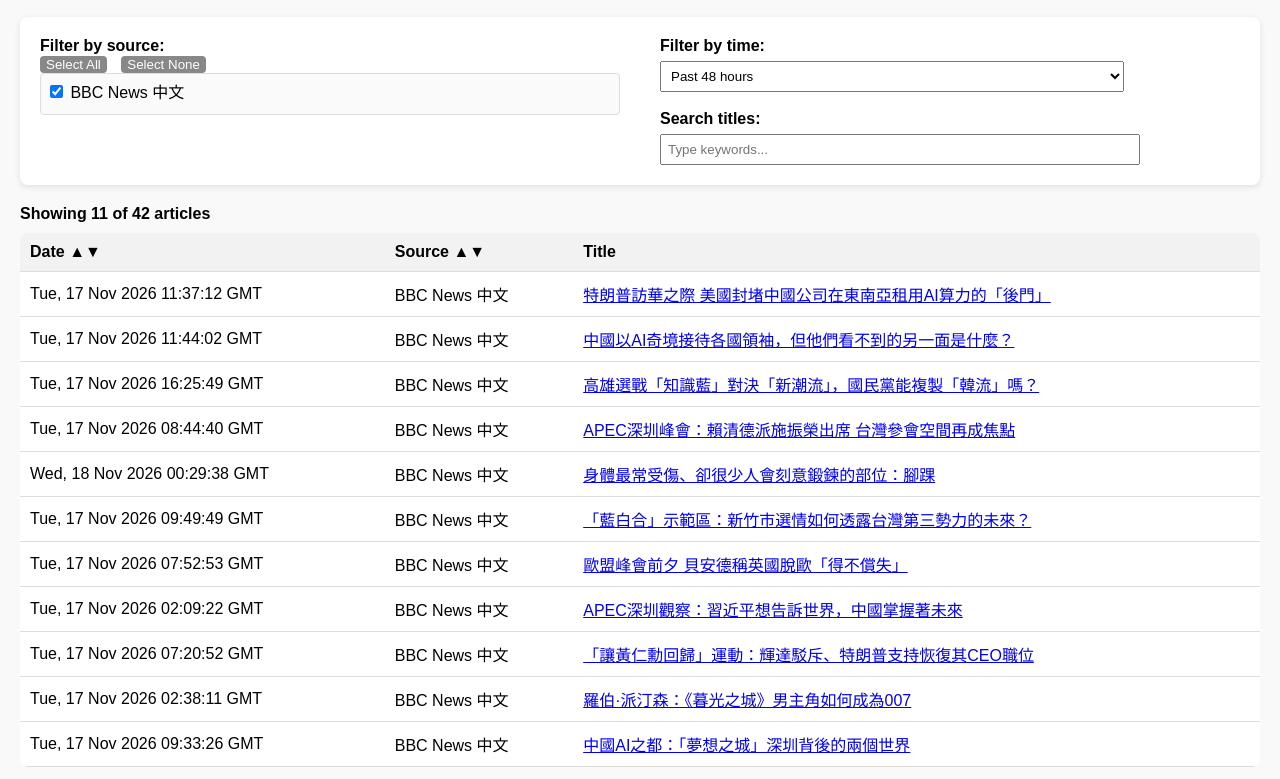
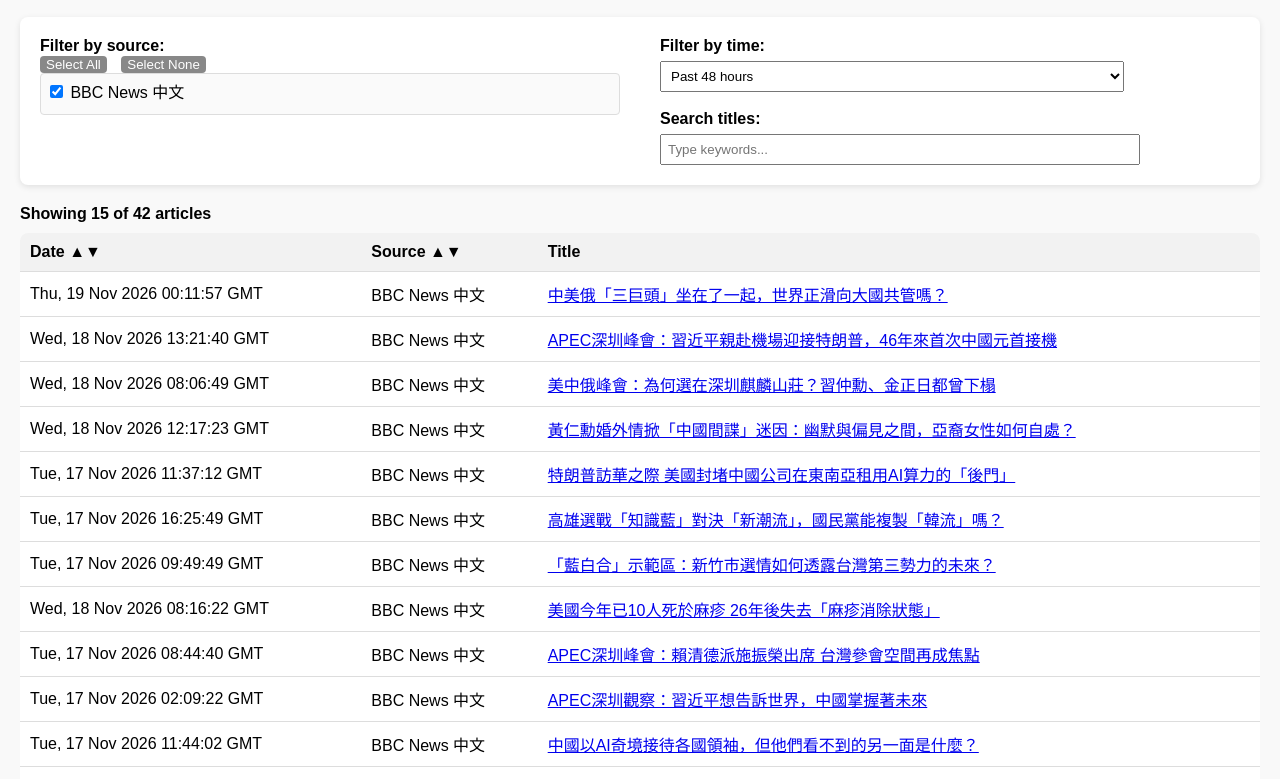
Before and after one commit to Shelly-2025/Shelly_news_feed, a plain HTML site: page index.html in a window 1280 px wide. Shown: the part 79-858 px from the top of the page. Drawn offline with Linux system fonts and the light colour scheme.

Commit message:
🔄 Auto-update news feed

```diff
--- a/index.html
+++ b/index.html
@@ -33,7 +33,7 @@
 <div class="header-bar">
   <div>
     <h1>My News Feed</h1>
-    <div class="generated-time">Page generated on 18 Nov 2026, 02:02 UTC</div>
+    <div class="generated-time">Page generated on 19 Nov 2026, 01:39 UTC</div>
   </div>
   <div class="header-links">
     <a href="config.html" target="_blank">Config</a>
@@ -80,26 +80,30 @@
 </tr>
 </thead>
 <tbody>
-<tr class="" data-source="ZlQ0EY7QUOI6q1I0nORGPyM2N9GiT0xbQ0lW9guu5NI" data-date="Tue, 17 Nov 2026 11:37:12 GMT" data-title="特朗普訪華之際 美國封堵中國公司在東南亞租用AI算力的「後門」">
+<tr class="" data-source="ZlQ0EY7QUOI6q1I0nORGPyM2N9GiT0xbQ0lW9guu5NI" data-date="Thu, 19 Nov 2026 00:11:57 GMT" data-title="中美俄「三巨頭」坐在了一起，世界正滑向大國共管嗎？">
+            <td>Thu, 19 Nov 2026 00:11:57 GMT</td>
+            <td>BBC News 中文</td>
+            <td><a href="https://www.bbc.com/zhongwen/articles/cvglr9r243x6o/trad?at_medium=RSS&at_campaign=rss" target="_blank">中美俄「三巨頭」坐在了一起，世界正滑向大國共管嗎？</a></td>
+        </tr><tr class="" data-source="ZlQ0EY7QUOI6q1I0nORGPyM2N9GiT0xbQ0lW9guu5NI" data-date="Wed, 18 Nov 2026 13:21:40 GMT" data-title="APEC深圳峰會：習近平親赴機場迎接特朗普，46年來首次中國元首接機">
+            <td>Wed, 18 Nov 2026 13:21:40 GMT</td>
+            <td>BBC News 中文</td>
+            <td><a href="https://www.bbc.com/zhongwen/articles/cjy5xkw9g1zpo/trad?at_medium=RSS&at_campaign=rss" target="_blank">APEC深圳峰會：習近平親赴機場迎接特朗普，46年來首次中國元首接機</a></td>
+        </tr><tr class="" data-source="ZlQ0EY7QUOI6q1I0nORGPyM2N9GiT0xbQ0lW9guu5NI" data-date="Wed, 18 Nov 2026 08:06:49 GMT" data-title="美中俄峰會：為何選在深圳麒麟山莊？習仲勳、金正日都曾下榻">
+            <td>Wed, 18 Nov 2026 08:06:49 GMT</td>
+            <td>BBC News 中文</td>
+            <td><a href="https://www.bbc.com/zhongwen/articles/cqn0dy4ppxp7o/trad?at_medium=RSS&at_campaign=rss" target="_blank">美中俄峰會：為何選在深圳麒麟山莊？習仲勳、金正日都曾下榻</a></td>
+        </tr><tr class="" data-source="ZlQ0EY7QUOI6q1I0nORGPyM2N9GiT0xbQ0lW9guu5NI" data-date="Wed, 18 Nov 2026 12:17:23 GMT" data-title="黃仁勳婚外情掀「中國間諜」迷因：幽默與偏見之間，亞裔女性如何自處？">
+            <td>Wed, 18 Nov 2026 12:17:23 GMT</td>
+            <td>BBC News 中文</td>
+            <td><a href="https://www.bbc.com/zhongwen/articles/cvze7n4gp5rro/trad?at_medium=RSS&at_campaign=rss" target="_blank">黃仁勳婚外情掀「中國間諜」迷因：幽默與偏見之間，亞裔女性如何自處？</a></td>
+        </tr><tr class="" data-source="ZlQ0EY7QUOI6q1I0nORGPyM2N9GiT0xbQ0lW9guu5NI" data-date="Tue, 17 Nov 2026 11:37:12 GMT" data-title="特朗普訪華之際 美國封堵中國公司在東南亞租用AI算力的「後門」">
             <td>Tue, 17 Nov 2026 11:37:12 GMT</td>
             <td>BBC News 中文</td>
             <td><a href="https://www.bbc.com/zhongwen/articles/cmpdwn010nyvo/trad?at_medium=RSS&at_campaign=rss" target="_blank">特朗普訪華之際 美國封堵中國公司在東南亞租用AI算力的「後門」</a></td>
-        </tr><tr class="" data-source="ZlQ0EY7QUOI6q1I0nORGPyM2N9GiT0xbQ0lW9guu5NI" data-date="Tue, 17 Nov 2026 11:44:02 GMT" data-title="中國以AI奇境接待各國領袖，但他們看不到的另一面是什麼？">
-            <td>Tue, 17 Nov 2026 11:44:02 GMT</td>
-            <td>BBC News 中文</td>
-            <td><a href="https://www.bbc.com/zhongwen/articles/crgj360lnqv6o/trad?at_medium=RSS&at_campaign=rss" target="_blank">中國以AI奇境接待各國領袖，但他們看不到的另一面是什麼？</a></td>
         </tr><tr class="" data-source="ZlQ0EY7QUOI6q1I0nORGPyM2N9GiT0xbQ0lW9guu5NI" data-date="Tue, 17 Nov 2026 16:25:49 GMT" data-title="高雄選戰「知識藍」對決「新潮流」，國民黨能複製「韓流」嗎？">
             <td>Tue, 17 Nov 2026 16:25:49 GMT</td>
             <td>BBC News 中文</td>
             <td><a href="https://www.bbc.com/zhongwen/articles/c6n4ex4y9837o/trad?at_medium=RSS&at_campaign=rss" target="_blank">高雄選戰「知識藍」對決「新潮流」，國民黨能複製「韓流」嗎？</a></td>
-        </tr><tr class="" data-source="ZlQ0EY7QUOI6q1I0nORGPyM2N9GiT0xbQ0lW9guu5NI" data-date="Tue, 17 Nov 2026 08:44:40 GMT" data-title="APEC深圳峰會：賴清德派施振榮出席 台灣參會空間再成焦點">
-            <td>Tue, 17 Nov 2026 08:44:40 GMT</td>
-            <td>BBC News 中文</td>
-            <td><a href="https://www.bbc.com/zhongwen/articles/ck5y1g89jnnxo/trad?at_medium=RSS&at_campaign=rss" target="_blank">APEC深圳峰會：賴清德派施振榮出席 台灣參會空間再成焦點</a></td>
-        </tr><tr class="" data-source="ZlQ0EY7QUOI6q1I0nORGPyM2N9GiT0xbQ0lW9guu5NI" data-date="Wed, 18 Nov 2026 00:29:38 GMT" data-title="身體最常受傷、卻很少人會刻意鍛鍊的部位：腳踝">
-            <td>Wed, 18 Nov 2026 00:29:38 GMT</td>
-            <td>BBC News 中文</td>
-            <td><a href="https://www.bbc.com/zhongwen/articles/cwj05r347d0lo/trad?at_medium=RSS&at_campaign=rss" target="_blank">身體最常受傷、卻很少人會刻意鍛鍊的部位：腳踝</a></td>
         </tr><tr class="" data-source="ZlQ0EY7QUOI6q1I0nORGPyM2N9GiT0xbQ0lW9guu5NI" data-date="Tue, 17 Nov 2026 09:49:49 GMT" data-title="「藍白合」示範區：新竹市選情如何透露台灣第三勢力的未來？">
             <td>Tue, 17 Nov 2026 09:49:49 GMT</td>
             <td>BBC News 中文</td>
@@ -108,30 +112,34 @@
             <td>Fri, 13 Nov 2026 10:39:06 GMT</td>
             <td>BBC News 中文</td>
             <td><a href="https://www.bbc.com/zhongwen/articles/c63egjkzqpz2o/trad?at_medium=RSS&at_campaign=rss" target="_blank">九合一前夕：台灣幾乎年年選舉，會引起「投票疲勞」嗎？</a></td>
+        </tr><tr class="" data-source="ZlQ0EY7QUOI6q1I0nORGPyM2N9GiT0xbQ0lW9guu5NI" data-date="Wed, 28 Oct 2026 02:45:08 GMT" data-title="「九合一」五大看點：「洋流」能否撼動台北？誰在卡位2028？">
+            <td>Wed, 28 Oct 2026 02:45:08 GMT</td>
+            <td>BBC News 中文</td>
+            <td><a href="https://www.bbc.com/zhongwen/articles/cm8xzrg40dq1o/trad?at_medium=RSS&at_campaign=rss" target="_blank">「九合一」五大看點：「洋流」能否撼動台北？誰在卡位2028？</a></td>
+        </tr><tr class="" data-source="ZlQ0EY7QUOI6q1I0nORGPyM2N9GiT0xbQ0lW9guu5NI" data-date="Wed, 18 Nov 2026 08:16:22 GMT" data-title="美國今年已10人死於麻疹 26年後失去「麻疹消除狀態」">
+            <td>Wed, 18 Nov 2026 08:16:22 GMT</td>
+            <td>BBC News 中文</td>
+            <td><a href="https://www.bbc.com/zhongwen/articles/c5y4jmvxr9vyo/trad?at_medium=RSS&at_campaign=rss" target="_blank">美國今年已10人死於麻疹 26年後失去「麻疹消除狀態」</a></td>
+        </tr><tr class="" data-source="ZlQ0EY7QUOI6q1I0nORGPyM2N9GiT0xbQ0lW9guu5NI" data-date="Tue, 17 Nov 2026 08:44:40 GMT" data-title="APEC深圳峰會：賴清德派施振榮出席 台灣參會空間再成焦點">
+            <td>Tue, 17 Nov 2026 08:44:40 GMT</td>
+            <td>BBC News 中文</td>
+            <td><a href="https://www.bbc.com/zhongwen/articles/ck5y1g89jnnxo/trad?at_medium=RSS&at_campaign=rss" target="_blank">APEC深圳峰會：賴清德派施振榮出席 台灣參會空間再成焦點</a></td>
+        </tr><tr class="" data-source="ZlQ0EY7QUOI6q1I0nORGPyM2N9GiT0xbQ0lW9guu5NI" data-date="Tue, 17 Nov 2026 02:09:22 GMT" data-title="APEC深圳觀察：習近平想告訴世界，中國掌握著未來">
+            <td>Tue, 17 Nov 2026 02:09:22 GMT</td>
+            <td>BBC News 中文</td>
+            <td><a href="https://www.bbc.com/zhongwen/articles/c893rg46x0ygo/trad?at_medium=RSS&at_campaign=rss" target="_blank">APEC深圳觀察：習近平想告訴世界，中國掌握著未來</a></td>
+        </tr><tr class="" data-source="ZlQ0EY7QUOI6q1I0nORGPyM2N9GiT0xbQ0lW9guu5NI" data-date="Tue, 17 Nov 2026 11:44:02 GMT" data-title="中國以AI奇境接待各國領袖，但他們看不到的另一面是什麼？">
+            <td>Tue, 17 Nov 2026 11:44:02 GMT</td>
+            <td>BBC News 中文</td>
+            <td><a href="https://www.bbc.com/zhongwen/articles/crgj360lnqv6o/trad?at_medium=RSS&at_campaign=rss" target="_blank">中國以AI奇境接待各國領袖，但他們看不到的另一面是什麼？</a></td>
+        </tr><tr class="" data-source="ZlQ0EY7QUOI6q1I0nORGPyM2N9GiT0xbQ0lW9guu5NI" data-date="Tue, 17 Nov 2026 00:34:50 GMT" data-title="俄羅斯超級富豪們已經在設想一個「後普京時代」">
+            <td>Tue, 17 Nov 2026 00:34:50 GMT</td>
+            <td>BBC News 中文</td>
+            <td><a href="https://www.bbc.com/zhongwen/articles/cmx27v835864o/trad?at_medium=RSS&at_campaign=rss" target="_blank">俄羅斯超級富豪們已經在設想一個「後普京時代」</a></td>
         </tr><tr class="" data-source="ZlQ0EY7QUOI6q1I0nORGPyM2N9GiT0xbQ0lW9guu5NI" data-date="Mon, 16 Nov 2026 09:03:22 GMT" data-title="里長赴中旅遊受關注：為何北京鎖定里長？里長怎麼看？">
             <td>Mon, 16 Nov 2026 09:03:22 GMT</td>
             <td>BBC News 中文</td>
             <td><a href="https://www.bbc.com/zhongwen/articles/cm3elx8gxdn3o/trad?at_medium=RSS&at_campaign=rss" target="_blank">里長赴中旅遊受關注：為何北京鎖定里長？里長怎麼看？</a></td>
-        </tr><tr class="" data-source="ZlQ0EY7QUOI6q1I0nORGPyM2N9GiT0xbQ0lW9guu5NI" data-date="Wed, 28 Oct 2026 02:45:08 GMT" data-title="「九合一」五大看點：「洋流」能否撼動台北？誰在卡位2028？">
-            <td>Wed, 28 Oct 2026 02:45:08 GMT</td>
-            <td>BBC News 中文</td>
-            <td><a href="https://www.bbc.com/zhongwen/articles/cm8xzrg40dq1o/trad?at_medium=RSS&at_campaign=rss" target="_blank">「九合一」五大看點：「洋流」能否撼動台北？誰在卡位2028？</a></td>
-        </tr><tr class="" data-source="ZlQ0EY7QUOI6q1I0nORGPyM2N9GiT0xbQ0lW9guu5NI" data-date="Tue, 17 Nov 2026 07:52:53 GMT" data-title="歐盟峰會前夕 貝安德稱英國脫歐「得不償失」">
-            <td>Tue, 17 Nov 2026 07:52:53 GMT</td>
-            <td>BBC News 中文</td>
-            <td><a href="https://www.bbc.com/zhongwen/articles/c68x0j2r8lkyo/trad?at_medium=RSS&at_campaign=rss" target="_blank">歐盟峰會前夕 貝安德稱英國脫歐「得不償失」</a></td>
-        </tr><tr class="" data-source="ZlQ0EY7QUOI6q1I0nORGPyM2N9GiT0xbQ0lW9guu5NI" data-date="Tue, 17 Nov 2026 00:34:50 GMT" data-title="俄羅斯超級富豪們已經在設想一個「後普京時代」">
-            <td>Tue, 17 Nov 2026 00:34:50 GMT</td>
-            <td>BBC News 中文</td>
-            <td><a href="https://www.bbc.com/zhongwen/articles/cmx27v835864o/trad?at_medium=RSS&at_campaign=rss" target="_blank">俄羅斯超級富豪們已經在設想一個「後普京時代」</a></td>
-        </tr><tr class="" data-source="ZlQ0EY7QUOI6q1I0nORGPyM2N9GiT0xbQ0lW9guu5NI" data-date="Tue, 17 Nov 2026 02:09:22 GMT" data-title="APEC深圳觀察：習近平想告訴世界，中國掌握著未來">
-            <td>Tue, 17 Nov 2026 02:09:22 GMT</td>
-            <td>BBC News 中文</td>
-            <td><a href="https://www.bbc.com/zhongwen/articles/c893rg46x0ygo/trad?at_medium=RSS&at_campaign=rss" target="_blank">APEC深圳觀察：習近平想告訴世界，中國掌握著未來</a></td>
-        </tr><tr class="" data-source="ZlQ0EY7QUOI6q1I0nORGPyM2N9GiT0xbQ0lW9guu5NI" data-date="Tue, 17 Nov 2026 07:20:52 GMT" data-title="「讓黃仁勳回歸」運動：輝達駁斥、特朗普支持恢復其CEO職位">
-            <td>Tue, 17 Nov 2026 07:20:52 GMT</td>
-            <td>BBC News 中文</td>
-            <td><a href="https://www.bbc.com/zhongwen/articles/ck3rgq3l5yr1o/trad?at_medium=RSS&at_campaign=rss" target="_blank">「讓黃仁勳回歸」運動：輝達駁斥、特朗普支持恢復其CEO職位</a></td>
         </tr><tr class="" data-source="ZlQ0EY7QUOI6q1I0nORGPyM2N9GiT0xbQ0lW9guu5NI" data-date="Mon, 16 Nov 2026 09:03:27 GMT" data-title="里長赴中旅遊：台灣《反滲透法》為何「查辦多、定罪少」？">
             <td>Mon, 16 Nov 2026 09:03:27 GMT</td>
             <td>BBC News 中文</td>
@@ -140,14 +148,6 @@
             <td>Tue, 17 Nov 2026 02:38:11 GMT</td>
             <td>BBC News 中文</td>
             <td><a href="https://www.bbc.com/zhongwen/articles/c893rgw9zrxqo/trad?at_medium=RSS&at_campaign=rss" target="_blank">羅伯·派汀森：《暮光之城》男主角如何成為007</a></td>
-        </tr><tr class="" data-source="ZlQ0EY7QUOI6q1I0nORGPyM2N9GiT0xbQ0lW9guu5NI" data-date="Mon, 16 Nov 2026 14:38:25 GMT" data-title="習近平、特朗普與普京歷史性會晤，將對世界意味什麼？">
-            <td>Mon, 16 Nov 2026 14:38:25 GMT</td>
-            <td>BBC News 中文</td>
-            <td><a href="https://www.bbc.com/zhongwen/articles/cwe85djzkkv5o/trad?at_medium=RSS&at_campaign=rss" target="_blank">習近平、特朗普與普京歷史性會晤，將對世界意味什麼？</a></td>
-        </tr><tr class="" data-source="ZlQ0EY7QUOI6q1I0nORGPyM2N9GiT0xbQ0lW9guu5NI" data-date="Mon, 16 Nov 2026 01:43:29 GMT" data-title="APEC深圳峰會：中方確認美中俄會晤，日方盼習近平與高市握手">
-            <td>Mon, 16 Nov 2026 01:43:29 GMT</td>
-            <td>BBC News 中文</td>
-            <td><a href="https://www.bbc.com/zhongwen/articles/c6wy4373q50go/trad?at_medium=RSS&at_campaign=rss" target="_blank">APEC深圳峰會：中方確認美中俄會晤，日方盼習近平與高市握手</a></td>
         </tr><tr class="" data-source="ZlQ0EY7QUOI6q1I0nORGPyM2N9GiT0xbQ0lW9guu5NI" data-date="Tue, 17 Nov 2026 09:33:26 GMT" data-title="中國AI之都：「夢想之城」深圳背後的兩個世界">
             <td>Tue, 17 Nov 2026 09:33:26 GMT</td>
             <td>BBC News 中文</td>
@@ -168,6 +168,10 @@
             <td>Fri, 06 Nov 2026 14:58:15 GMT</td>
             <td>BBC News 中文</td>
             <td><a href="https://www.bbc.com/zhongwen/watch/c5vgjjr77wvxo/trad?at_medium=RSS&at_campaign=rss" target="_blank">美國中期選舉掀「藍色浪潮」 將怎樣影響世界</a></td>
+        </tr><tr class="" data-source="ZlQ0EY7QUOI6q1I0nORGPyM2N9GiT0xbQ0lW9guu5NI" data-date="Tue, 17 Nov 2026 07:20:52 GMT" data-title="「讓黃仁勳回歸」運動：輝達駁斥、特朗普支持恢復其CEO職位">
+            <td>Tue, 17 Nov 2026 07:20:52 GMT</td>
+            <td>BBC News 中文</td>
+            <td><a href="https://www.bbc.com/zhongwen/articles/ck3rgq3l5yr1o/trad?at_medium=RSS&at_campaign=rss" target="_blank">「讓黃仁勳回歸」運動：輝達駁斥、特朗普支持恢復其CEO職位</a></td>
         </tr><tr class="" data-source="ZlQ0EY7QUOI6q1I0nORGPyM2N9GiT0xbQ0lW9guu5NI" data-date="Fri, 13 Nov 2026 00:00:00 GMT" data-title="美國人如何背棄特朗普——2026中期大選結果覆盤">
             <td>Fri, 13 Nov 2026 00:00:00 GMT</td>
             <td>BBC News 中文</td>
@@ -184,10 +188,6 @@
             <td>Tue, 20 Oct 2026 07:42:45 GMT</td>
             <td>BBC News 中文</td>
             <td><a href="https://www.bbc.com/zhongwen/articles/cmy0r4kd2462o/trad?at_medium=RSS&at_campaign=rss" target="_blank">DeepSeek被美國政府系統禁用：中美AI競爭繼續升溫</a></td>
-        </tr><tr class="" data-source="ZlQ0EY7QUOI6q1I0nORGPyM2N9GiT0xbQ0lW9guu5NI" data-date="Mon, 05 Oct 2026 00:14:01 GMT" data-title="「特習會」後兩架美國 F-16V 抵台 「雖遲但到」的時機與信號">
-            <td>Mon, 05 Oct 2026 00:14:01 GMT</td>
-            <td>BBC News 中文</td>
-            <td><a href="https://www.bbc.com/zhongwen/articles/c6pwg52xjp8jo/trad?at_medium=RSS&at_campaign=rss" target="_blank">「特習會」後兩架美國 F-16V 抵台 「雖遲但到」的時機與信號</a></td>
         </tr><tr class="" data-source="ZlQ0EY7QUOI6q1I0nORGPyM2N9GiT0xbQ0lW9guu5NI" data-date="Fri, 13 Nov 2026 09:51:11 GMT" data-title="「台灣乾爹」光環崩塌：黃仁勳事件如何震動產業、政治與社會？">
             <td>Fri, 13 Nov 2026 09:51:11 GMT</td>
             <td>BBC News 中文</td>
@@ -228,14 +228,14 @@
             <td>Fri, 30 Oct 2026 03:52:26 GMT</td>
             <td>BBC News 中文</td>
             <td><a href="https://www.bbc.com/zhongwen/articles/cv8ez8w9edzxo/trad?at_medium=RSS&at_campaign=rss" target="_blank">為什麼歐洲各國年輕人走上街頭？背後的共同訴求和暴力隱憂</a></td>
+        </tr><tr class="" data-source="ZlQ0EY7QUOI6q1I0nORGPyM2N9GiT0xbQ0lW9guu5NI" data-date="Wed, 18 Nov 2026 00:29:38 GMT" data-title="身體最常受傷、卻很少人會刻意鍛鍊的部位：腳踝">
+            <td>Wed, 18 Nov 2026 00:29:38 GMT</td>
+            <td>BBC News 中文</td>
+            <td><a href="https://www.bbc.com/zhongwen/articles/cwj05r347d0lo/trad?at_medium=RSS&at_campaign=rss" target="_blank">身體最常受傷、卻很少人會刻意鍛鍊的部位：腳踝</a></td>
         </tr><tr class="" data-source="ZlQ0EY7QUOI6q1I0nORGPyM2N9GiT0xbQ0lW9guu5NI" data-date="Thu, 12 Nov 2026 08:33:39 GMT" data-title="「你甚至不會告訴密友」：分娩後遺症，為何多年後仍揮之不去？">
             <td>Thu, 12 Nov 2026 08:33:39 GMT</td>
             <td>BBC News 中文</td>
             <td><a href="https://www.bbc.com/zhongwen/articles/cwr7grvx00yxo/trad?at_medium=RSS&at_campaign=rss" target="_blank">「你甚至不會告訴密友」：分娩後遺症，為何多年後仍揮之不去？</a></td>
-        </tr><tr class="" data-source="ZlQ0EY7QUOI6q1I0nORGPyM2N9GiT0xbQ0lW9guu5NI" data-date="Wed, 11 Nov 2026 00:21:53 GMT" data-title="一名公務員如何長期瞞天過海，身兼五職？">
-            <td>Wed, 11 Nov 2026 00:21:53 GMT</td>
-            <td>BBC News 中文</td>
-            <td><a href="https://www.bbc.com/zhongwen/articles/c933x388j116o/trad?at_medium=RSS&at_campaign=rss" target="_blank">一名公務員如何長期瞞天過海，身兼五職？</a></td>
         </tr><tr class="" data-source="ZlQ0EY7QUOI6q1I0nORGPyM2N9GiT0xbQ0lW9guu5NI" data-date="Tue, 10 Nov 2026 06:32:46 GMT" data-title="父母選擇「雙人安樂死」，留下我獨自承受喪親之痛">
             <td>Tue, 10 Nov 2026 06:32:46 GMT</td>
             <td>BBC News 中文</td>
```
